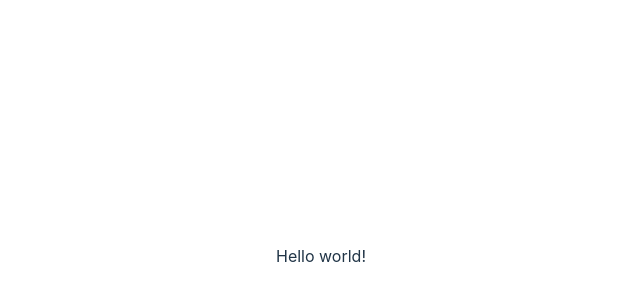
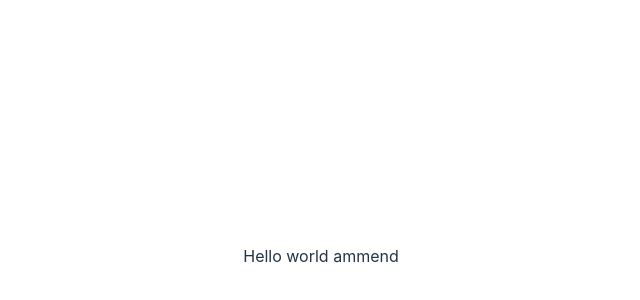
Before and after one commit to khangdthe141099/ReduxSaga, a React (Vite) app: page / in a window 1280 px wide. Shown: the part 144-444 px from the top of the page, without its empty margins (319-959 px from the left). Built offline with nearby package versions, Linux system fonts and the light colour scheme.

Commit message:
amend commit

```diff
--- a/src/App.tsx
+++ b/src/App.tsx
@@ -1,7 +1,7 @@
 import "./App.css";
 
 function App() {
-  return <div>Hello world!</div>;
+  return <div>Hello world ammend</div>;
 }
 
 export default App;
```
